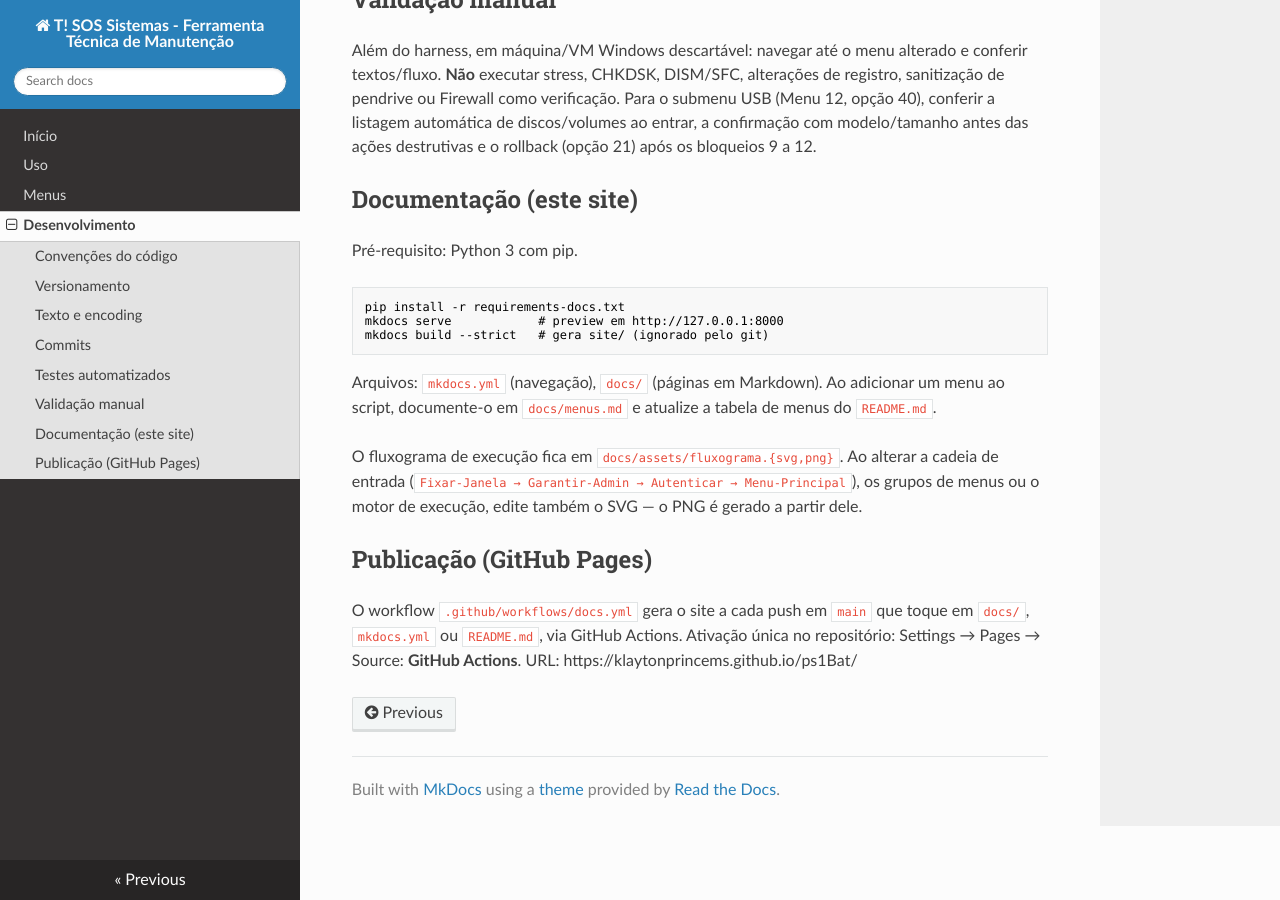
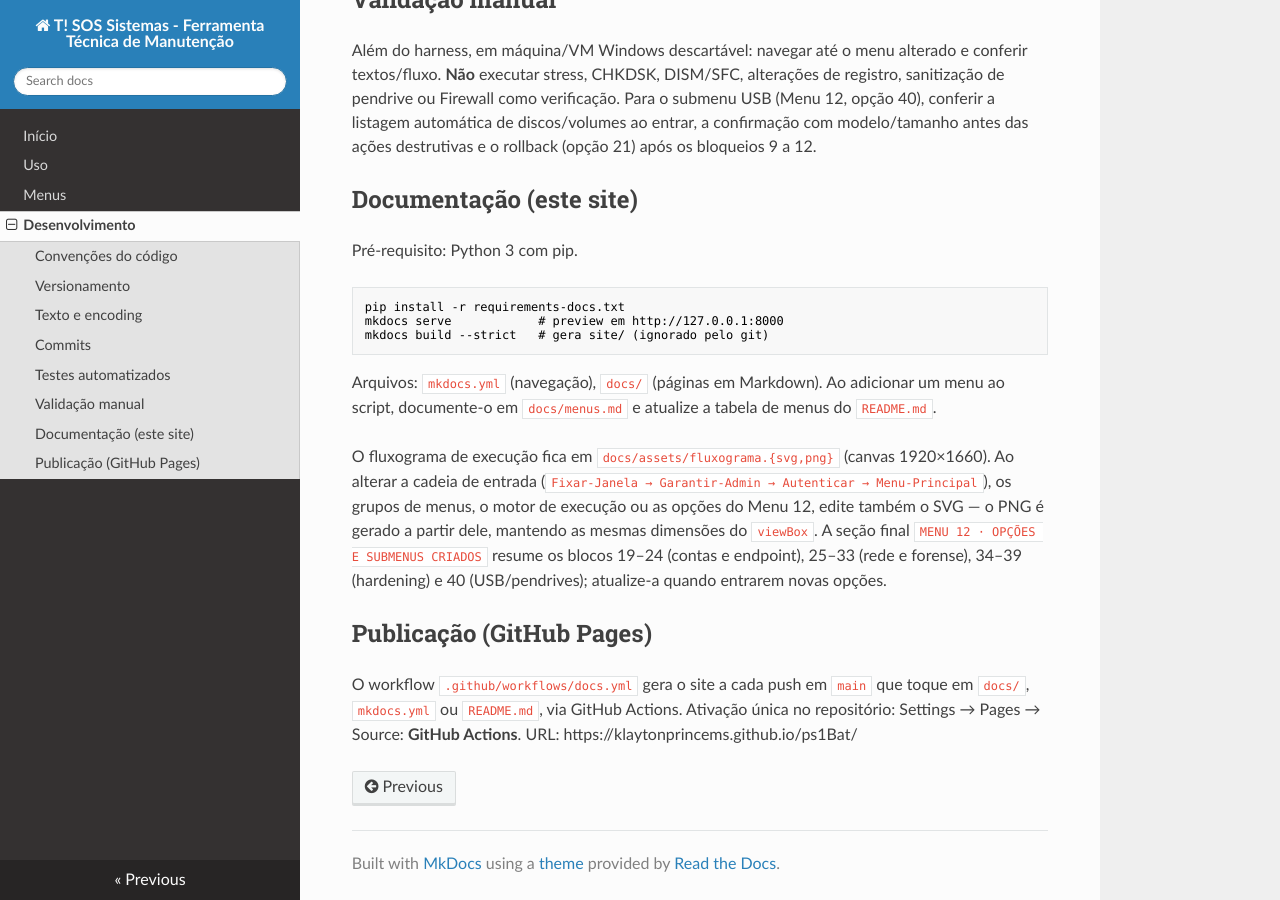
Before and after one commit to klaytonPrinceMS/ps1Bat, an MkDocs documentation site: the page built from docs/desenvolvimento.md, in a window 1280 px wide and 900 px high, scrolled down 1523 px. Built offline with MkDocs 1.6.1, drawn with Linux system fonts in a browser that asks for light colours; nearby versions of some CDN libraries.

Commit message:
261119 atualiza fluxograma com resumo dos menus criados

```diff
--- a/docs/desenvolvimento.md
+++ b/docs/desenvolvimento.md
@@ -84,10 +84,14 @@ Arquivos: `mkdocs.yml` (navegação), `docs/` (páginas em Markdown).
 Ao adicionar um menu ao script, documente-o em `docs/menus.md` e atualize
 a tabela de menus do `README.md`.
 
-O fluxograma de execução fica em `docs/assets/fluxograma.{svg,png}`. Ao alterar a
-cadeia de entrada (`Fixar-Janela → Garantir-Admin → Autenticar → Menu-Principal`), os
-grupos de menus ou o motor de execução, edite também o SVG — o PNG é gerado a partir
-dele.
+O fluxograma de execução fica em `docs/assets/fluxograma.{svg,png}` (canvas
+1920×1660). Ao alterar a cadeia de entrada
+(`Fixar-Janela → Garantir-Admin → Autenticar → Menu-Principal`), os grupos de
+menus, o motor de execução ou as opções do Menu 12, edite também o SVG — o PNG
+é gerado a partir dele, mantendo as mesmas dimensões do `viewBox`. A seção
+final `MENU 12 · OPÇÕES E SUBMENUS CRIADOS` resume os blocos 19–24 (contas e
+endpoint), 25–33 (rede e forense), 34–39 (hardening) e 40 (USB/pendrives);
+atualize-a quando entrarem novas opções.
 
 ## Publicação (GitHub Pages)
 
```
Also changed, not shown: docs/index.md (+4 -1 lines), docs/assets/fluxograma.png, docs/assets/fluxograma.svg, 1 other file.
